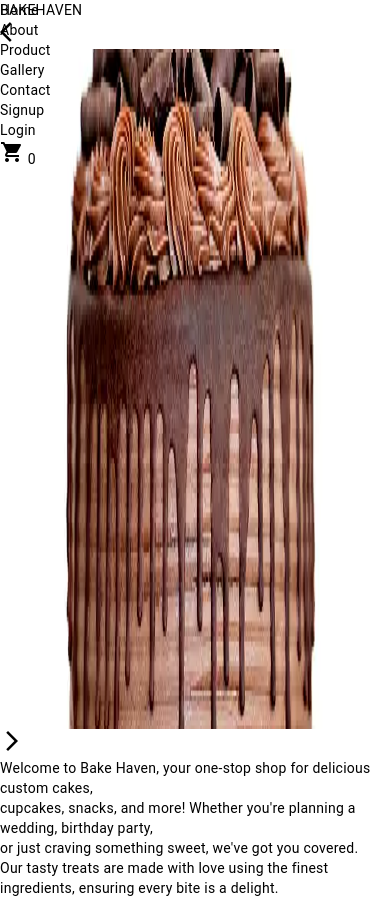
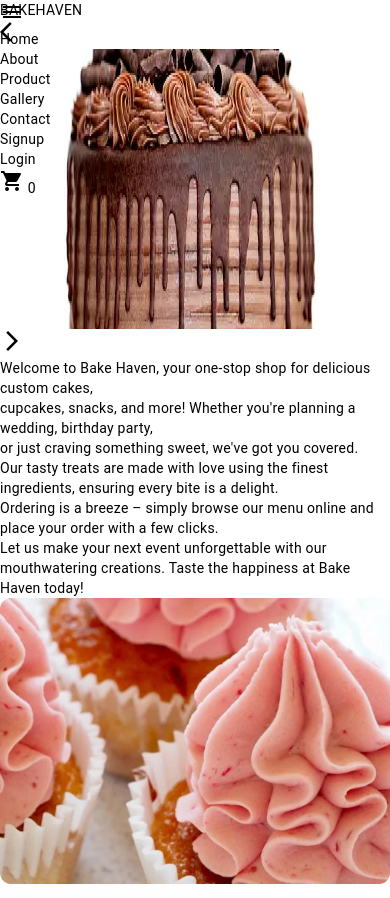
Before and after one commit to patsicko/bakehaven-fe, an Angular app: page /home in a window 390 px wide. Shown: the top 898 px of the page. Built offline with nearby package versions, Linux system fonts and the light colour scheme.

Commit message:
responsive menu

```diff
--- a/src/app/ui/header/header.component.html
+++ b/src/app/ui/header/header.component.html
@@ -3,9 +3,14 @@
 <app-login *ngIf="showLoginForm"></app-login>
 <app-product-form *ngIf="showProductForm"></app-product-form>
 
-<div class="bg-[#826D5E] p-8 text-white text-2xl flex items-center justify-around z-50 ">
+<button mat-icon-button (click)="toggleMenu()" class="flex items-start justify-center mt-3 md:hidden">
+    <mat-icon>{{ isMenuOpen ? 'close' : 'menu' }}</mat-icon>
+</button>
 
-    <ul class="flex flex-col md:flex-row  items-center justify-center gap-16">
+<div *ngIf="isMenuOpen" class="bg-[#826D5E] p-8 text-white text-2xl  flex md:hidden items-center justify-around z-50 ">
+
+
+    <ul class="flex flex-col w-1/2 md:w-full md:flex-row  items-center justify-center gap-16">
         <li><a routerLink="home">Home</a></li>
         <li><a routerLink="about">About</a></li>
         <li><a routerLink="product">Product</a></li>
@@ -15,7 +20,7 @@
     <ul class="flex flex-col md:flex-row items-center justify-between gap-8 ">
         <li *ngIf="!isLogged"><button (click)="showSignup(true)">Signup</button></li>
         <li *ngIf="!isLogged"><button (click)="showLogin(true)">Login</button></li>
-        <div>
+        <div class="flex">
             <mat-icon>shopping_cart</mat-icon>
             {{cartItems.length}}
         </div>
@@ -26,4 +31,29 @@
 
 </div>
 
+
+<div  class="bg-[#826D5E] p-4 text-white text-2xl hidden  md:flex items-center justify-around z-50 ">
+
+
+    <ul class="flex flex-col w-1/2 md:w-full md:flex-row  items-center justify-center gap-16">
+        <li><a routerLink="home">Home</a></li>
+        <li><a routerLink="about">About</a></li>
+        <li><a routerLink="product">Product</a></li>
+        <li><a routerLink="gallery">Gallery</a></li>
+        <li><a routerLink="contact">Contact</a></li>
+    </ul>
+    <ul class="flex flex-col md:flex-row items-center justify-between gap-4 ">
+        <li *ngIf="!isLogged"><button (click)="showSignup(true)">Signup</button></li>
+        <li *ngIf="!isLogged"><button (click)="showLogin(true)">Login</button></li>
+        <div class="flex">
+            <mat-icon>shopping_cart</mat-icon>
+            {{cartItems.length}}
+        </div>
+        <li class="text-sm" *ngIf="isLogged&&loggedUser ">Welcome {{loggedUser.firstName[0]}}. {{loggedUser.lastName}}</li>
+        <li *ngIf="messages"><mat-icon>notifications</mat-icon> <span class="text-red-600 text-xl font-bold " *ngIf="notifications">{{notifications}}</span></li>
+        <li *ngIf="isLogged&&loggedUser "><button (click)="logout()">Logout</button></li>
+    </ul>
+
 </div>
+
+</div>
--- a/src/app/ui/header/header.component.ts
+++ b/src/app/ui/header/header.component.ts
@@ -25,9 +25,12 @@ export class HeaderComponent implements OnInit{
   loggedUser:any;
   notifications:number;
   messages:any
+  isMenuOpen: boolean = false;
 
 
-
+  toggleMenu() {
+    this.isMenuOpen = !this.isMenuOpen;
+  }
 
   ngOnInit(): void {
     const loggedUser = this.authService.getLoggedUser();
--- a/src/app/ui/home/home.component.html
+++ b/src/app/ui/home/home.component.html
@@ -2,7 +2,7 @@
 
 
 <div class=" bg-orange-100">
-  <div class="flex items-center justify-center font-bold text-4xl">
+  <div class="flex items-center justify-center font-bold text-2xl  md:text-4xl">
     BAKEHAVEN
   </div>
     <div class="my-2 flex justify-center items-center">
@@ -18,8 +18,8 @@
             </div>
 
 
-            <div class="">
-                <img [src]="currentImage" alt="" style="height: 680px;" class="rounded-lg">
+            <div class=" ">
+                <img [src]="currentImage" alt="" style="height: 280px; width: auto;" class="rounded-lg ">
             </div>
            <div>
             <button class="arrow" (click)="nextImage()">
@@ -38,7 +38,7 @@
             or just craving something sweet, we've got you covered. <br>
             Our tasty treats are made with love using the finest ingredients, ensuring every bite is a delight.<br>
              Ordering is a breeze – simply browse our menu online and place your order with a few clicks. <br>
-             Let us make your next event unforgettable with our mouthwatering creations.<br>
+             Let us make your next event unforgettable with our mouthwatering creations.
               Taste the happiness at Bake Haven today!
         </div>
         <div> <img src="../../../assets/image 30.png" alt=""></div>
@@ -46,60 +46,60 @@
 
     <div class="grid grid-cols-5 gap-4">
         <div>
-             <img src="../../../assets/download (1).jpeg" style="height: 320px;" class="rounded-lg" alt="">
+             <img src="../../../assets/download (1).jpeg" style="height: 200px;" class="rounded-lg" alt="">
         </div>
 
         <div>
-            <img src="../../../assets/download (2).jpeg" alt="" style="height: 320px;" class="rounded-lg">
+            <img src="../../../assets/download (2).jpeg" alt="" style="height: 200px;" class="rounded-lg">
        </div>
 
        <div>
-        <img src="../../../assets/download (3).jpeg" alt="" style="height: 320px;" class="rounded-lg">
+        <img src="../../../assets/download (3).jpeg" alt="" style="height: 200px;" class="rounded-lg">
        </div>
 
         <div>
-            <img src="../../../assets/download (4).jpeg" alt="" style="height: 320px;" class="rounded-lg">
+            <img src="../../../assets/download (4).jpeg" alt="" style="height: 200px;" class="rounded-lg">
         </div>
 
         <div>
-        <img src="../../../assets/download (5).jpeg" alt="" style="height: 320px;" class="rounded-lg">
+        <img src="../../../assets/download (5).jpeg" alt="" style="height: 200px;" class="rounded-lg">
         </div>
 
         <div>
-            <img src="../../../assets/download (6).jpeg" alt="" style="height: 320px;" class="rounded-lg">
+            <img src="../../../assets/download (6).jpeg" alt="" style="height: 200px;" class="rounded-lg">
         </div>
 
         <div>
-            <img src="../../../assets/download.jpeg" alt="" style="height: 320px;" class="rounded-lg">
+            <img src="../../../assets/download.jpeg" alt="" style="height: 200px;" class="rounded-lg">
         </div>
 
         <div>
-            <img src="../../../assets/images (1).jpeg" alt="" style="height: 320px;" class="rounded-lg">
+            <img src="../../../assets/images (1).jpeg" alt="" style="height: 200px;" class="rounded-lg">
         </div>
 
         <div>
-            <img src="../../../assets/images (2).jpeg" alt="" style="height: 320px;" class="rounded-lg">
+            <img src="../../../assets/images (2).jpeg" alt="" style="height: 200px;" class="rounded-lg">
         </div>
 
         <div>
-            <img src="../../../assets/images (3).jpeg" alt="" style="height: 320px;" class="rounded-lg">
+            <img src="../../../assets/images (3).jpeg" alt="" style="height: 200px;" class="rounded-lg">
         </div>
 
         <div>
-            <img src="../../../assets/images (4).jpeg" alt="" style="height: 320px;" class="rounded-lg">
+            <img src="../../../assets/images (4).jpeg" alt="" style="height: 200px;" class="rounded-lg">
         </div>
 
         <div>
-            <img src="../../../assets/images (5).jpeg" alt="" style="height: 320px;" class="rounded-lg">
+            <img src="../../../assets/images (5).jpeg" alt="" style="height: 200px;" class="rounded-lg">
         </div>
 
         <div>
-            <img src="../../../assets/images (6).jpeg" alt="" style="height: 320px;" class="rounded-lg">
+            <img src="../../../assets/images (6).jpeg" alt="" style="height: 200px;" class="rounded-lg">
         </div>
 
 
         <div>
-            <img src="../../../assets/images (6).jpeg" alt="" style="height: 320px;" class="rounded-lg">
+            <img src="../../../assets/images (6).jpeg" alt="" style="height: 200px;" class="rounded-lg">
         </div>
 
     </div>
```
